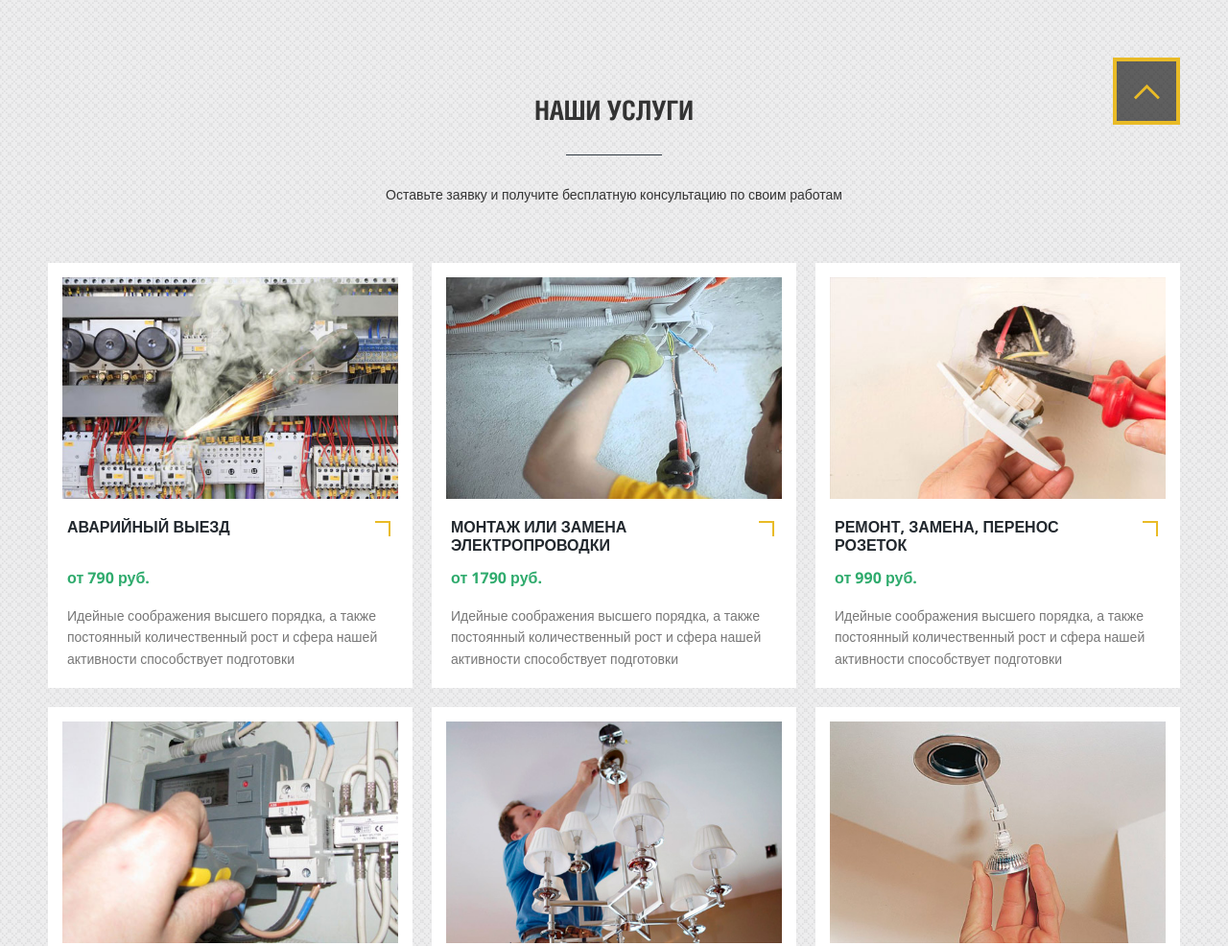
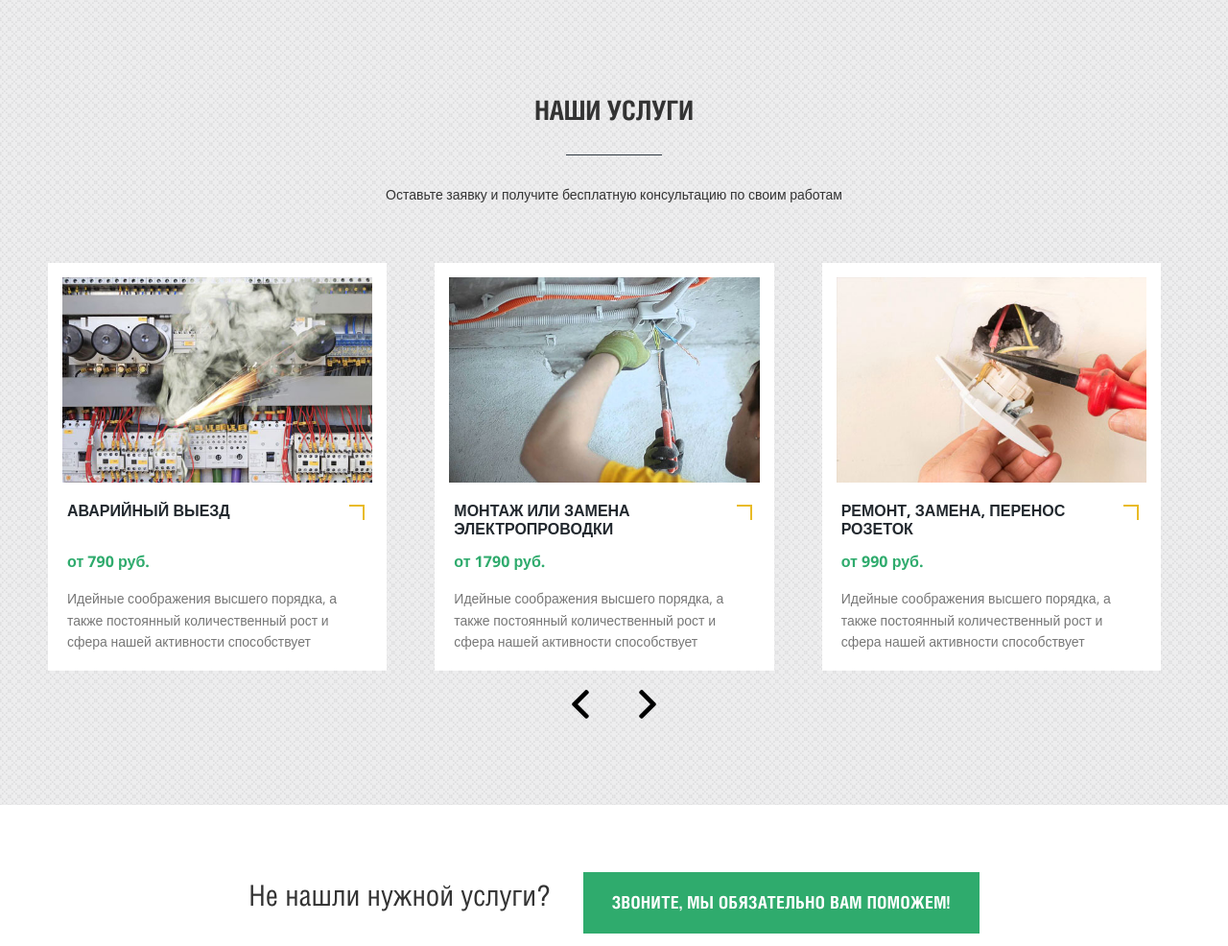
Before and after one commit to RVKPYATI/GLODiplom, a website built with webpack: page dist/index.html in a window 1280 px wide. Shown: the part 620-1606 px from the top of the page at 96% size. Built offline with nearby package versions, Linux system fonts and the light colour scheme; some packages are replaced by stand-ins of ours; files whose address does not match are found by name.

Commit message:
finished scrollUp

```diff
--- a/src/index.js
+++ b/src/index.js
@@ -3,7 +3,9 @@ import { scrollBy } from './modules/scroll';
 import { sliders } from './modules/sliders';
 import { accordeon } from './modules/accordeon';
 
-modal();
+
+modal('.callback-btn');
+modal('.services-modal');
 scrollBy();
 sliders();
 accordeon();
--- a/src/modules/modal.js
+++ b/src/modules/modal.js
@@ -1,8 +1,8 @@
 import { animate } from './helpers';
 
-export const modal = () => {
+export const modal = (selector) => {
 
-    const buttons = document.querySelectorAll('.callback-btn');
+    const buttons = document.querySelectorAll(selector);
     const modalOverlay = document.querySelector('.modal-overlay');
     const modalCallback = document.querySelector('.modal-callback');
 
--- a/src/modules/scroll.js
+++ b/src/modules/scroll.js
@@ -1,15 +1,31 @@
 import smoothscroll from 'smoothscroll-polyfill';
 export const scrollBy = () => {
     const topMenu = document.querySelector('.top-menu');
+    const upArrow = document.querySelector('.up');
+
+    const scrollTo = () => {
+        if (window.scrollY > 400) {
+            upArrow.style.opacity = 1;
+        } else {
+            upArrow.style.opacity = 0;
+        }
+    };
+    const scrollUp = () => {
+        window.scrollTo({ top: 0, behavior: 'smooth' })
+    };
+
 
     topMenu.addEventListener('click', (e) => {
         e.preventDefault();
 
-        if(e.target.closest('a')) {
+        if (e.target.closest('a')) {
             smoothscroll.polyfill();
-            document.getElementById(e.target.hash.slice(1)).scrollIntoView({behavior: "smooth"})
+            document.getElementById(e.target.hash.slice(1)).scrollIntoView({ behavior: "smooth" })
         }
 
     })
 
+    window.addEventListener('scroll', scrollTo);
+    upArrow.addEventListener('click', scrollUp);
+
 };
--- a/src/modules/sliders.js
+++ b/src/modules/sliders.js
@@ -11,4 +11,12 @@ export const sliders = () => {
             delay: 3000,
         },
     })
+    const courousel = new Swiper(".services-elements", {
+        slidesPerView: 3,
+        spaceBetween: 30,
+        navigation: {
+            nextEl: ".arrow-right",
+            prevEl: ".arrow-left",
+          },
+    })
 };
```
Also changed, not shown: dist/css/style.css, dist/index.html.
